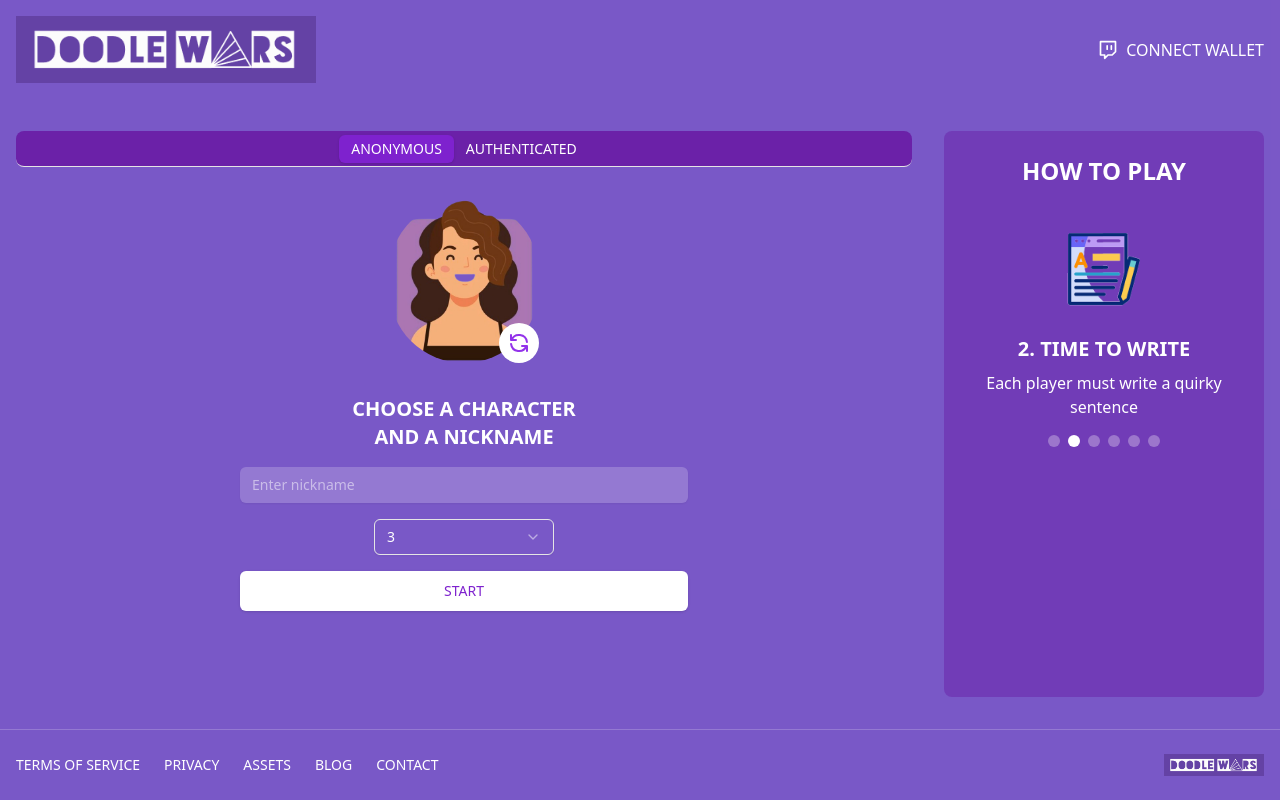
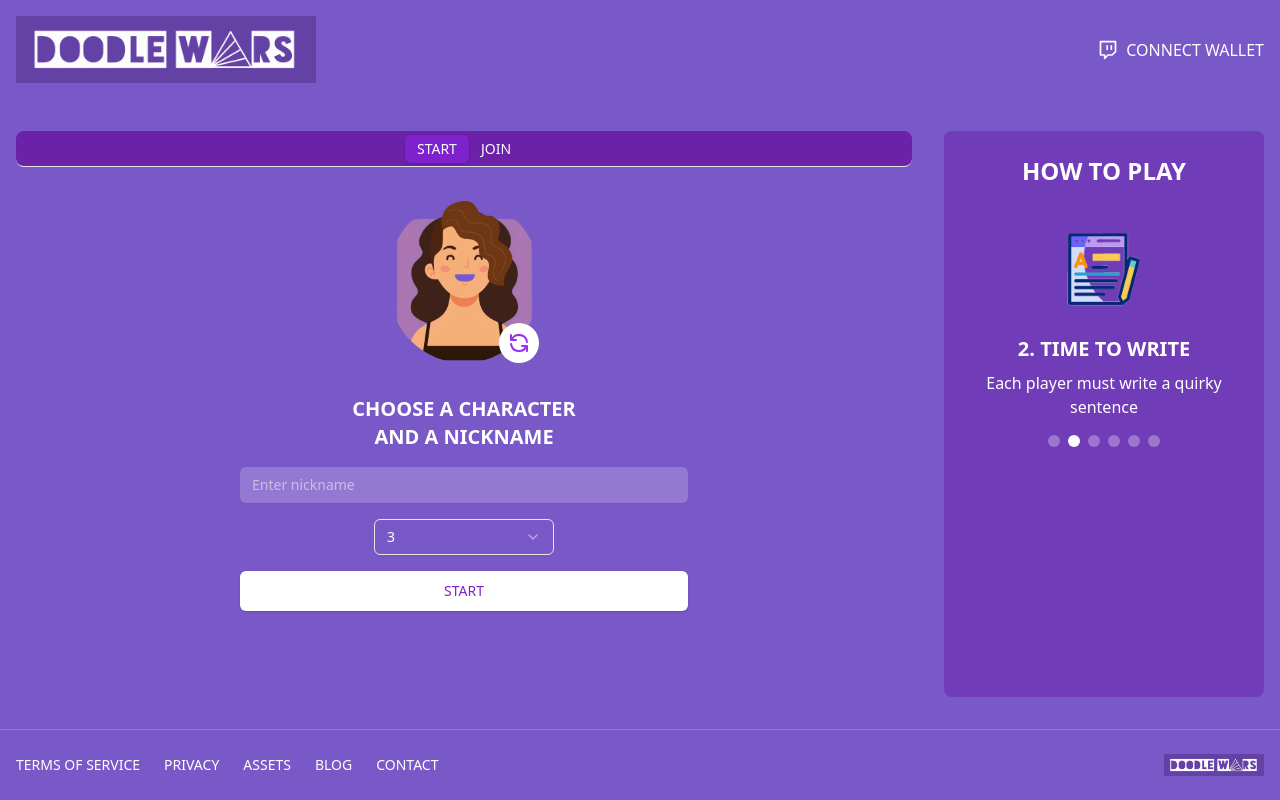
Before and after one commit to Manas-33/doodleWars, a React (Vite) app in the folder client/: page / in a window 1280 px wide. Built offline with nearby package versions, Linux system fonts and the light colour scheme.

Commit message:
Start join tabs and lobby id

```diff
--- a/client/src/pages/Home.tsx
+++ b/client/src/pages/Home.tsx
@@ -17,12 +17,18 @@ export default function Home() {
   const [players, setPlayers] = useState("3");
   const navigate = useNavigate();
 
+  const generateHexID = () => {
+    return Math.random().toString(16).substring(2, 8).toUpperCase();
+  };
+
   const handleSubmit = (e: React.FormEvent) => {
     e.preventDefault();
-    navigate("/lobby", { state: { nickname, players } });
+    const hexID = generateHexID();
+    navigate("/lobby", { state: { nickname, players, lobbyID: hexID } });
   };
+
   return (
-    <section className="h-[100vh]  bg-[#6B46C1] bg-opacity-90 text-white flex flex-col">
+    <section className="h-[100vh] bg-[#6B46C1] bg-opacity-90 text-white flex flex-col">
       {/* Header */}
       <header className="p-4 flex justify-between items-center">
         <div className="flex gap-5 items-center">
@@ -44,22 +50,22 @@ export default function Home() {
       {/* Main Content */}
       <main className="flex-grow container mx-auto px-4 py-8 flex gap-8">
         <div className="flex-grow">
-          <Tabs defaultValue="anonymous" className="w-full ">
+          <Tabs defaultValue="start" className="w-full">
             <TabsList className="w-full bg-transparent border-b bg-purple-800 text-white">
               <TabsTrigger
-                value="anonymous"
+                value="start"
                 className="data-[state=active]:bg-purple-700 data-[state=active]:text-white"
               >
-                ANONYMOUS
+                START
               </TabsTrigger>
               <TabsTrigger
-                value="authenticated"
+                value="join"
                 className="data-[state=active]:bg-purple-700 data-[state=active]:text-white"
               >
-                AUTHENTICATED
+                JOIN
               </TabsTrigger>
             </TabsList>
-            <TabsContent value="anonymous" className="mt-8">
+            <TabsContent value="start" className="mt-8">
               <div className="flex flex-col items-center space-y-8">
                 <div className="relative">
                   <img
@@ -129,6 +135,57 @@ export default function Home() {
                 </div>
               </div>
             </TabsContent>
+            <TabsContent value="join" className="mt-8">
+              <div className="flex flex-col items-center space-y-8">
+                <div className="relative">
+                  <img
+                    src="/photo1.png"
+                    alt="Character Avatar"
+                    width={150}
+                    height={150}
+                    className="rounded-full"
+                  />
+                  <button className="absolute bottom-0 right-0 bg-white rounded-full p-2">
+                    <svg
+                      className="w-6 h-6 text-purple-600"
+                      fill="none"
+                      stroke="currentColor"
+                      viewBox="0 0 24 24"
+                    >
+                      <path
+                        strokeLinecap="round"
+                        strokeLinejoin="round"
+                        strokeWidth={2}
+                        d="M4 4v5h.582m15.356 2A8.001 8.001 0 004.582 9m0 0H9m11 11v-5h-.581m0 0a8.003 8.003 0 01-15.357-2m15.357 2H15"
+                      />
+                    </svg>
+                  </button>
+                </div>
+                <div className="flex flex-col items-center space-y-8">
+                  <h2 className="text-xl font-bold text-center">
+                    JOIN AN EXISTING GAME
+                  </h2>
+                  <p className="text-white/80">
+                    Enter the session ID provided by the host to join a game.
+                  </p>
+                  <form onSubmit={handleSubmit} className="w-full max-w-md">
+                    <Input
+                      type="text"
+                      placeholder="Enter game code"
+                      className="bg-white/20 border-none text-white placeholder:text-white/50"
+                      required
+                    />
+                    <Button
+                      size="lg"
+                      type="submit"
+                      className="w-full bg-white text-purple-700 hover:bg-white/90 mt-4"
+                    >
+                      JOIN
+                    </Button>
+                  </form>
+                </div>
+              </div>
+            </TabsContent>
           </Tabs>
         </div>
 
```
